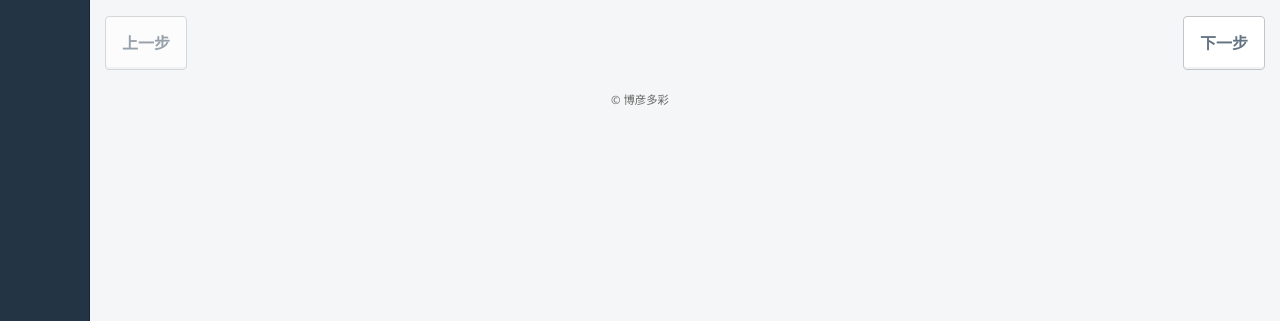
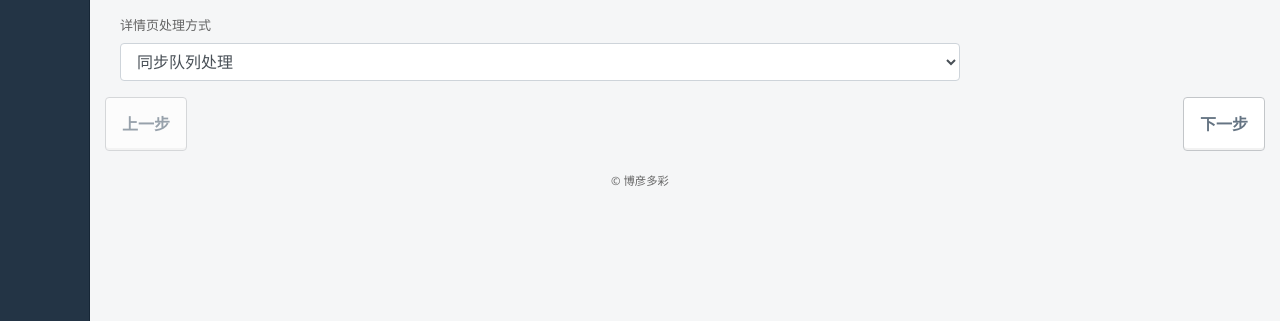
Before and after one commit to loeyae/lspider_admin, a Flask app: template cdspider_admin/webui/templates/rule/add.html in a window 1280 px wide. Shown: the part 404-725 px from the top of the page. Run offline with Flask 2, Linux system fonts and the light colour scheme; the template is opened without the code that fills it, so the values that code supplies are empty; some libraries are stand-ins or nearby versions.

Commit message:
列表规则增加详情页处理方式

```diff
--- a/cdspider_admin/webui/templates/rule/add.html
+++ b/cdspider_admin/webui/templates/rule/add.html
@@ -79,6 +79,16 @@
                                             <option value="{{ k }}" {% if task_info['frequency'] == k %}selected{%
                                             endif %}>{{ v[1] }}</option>
                                             {% endfor %}
+                                        </select>
+                                    </div>
+                                </div>
+                                <div class="form-group">
+                                    <label class="col-lg-2 control-label">详情页处理方式</label>
+                                    <div class="col-lg-9">
+                                        <select name="url_handle" class="form-control">
+                                            <option value="item" >同步队列处理</option>
+                                            <option value="result" >异步队列处理</option>
+                                            <option value="none" >不处理</option>
                                         </select>
                                     </div>
                                 </div>
```
Also changed, not shown: cdspider_admin/webui/templates/rule/update.html (+10 -0 lines).
